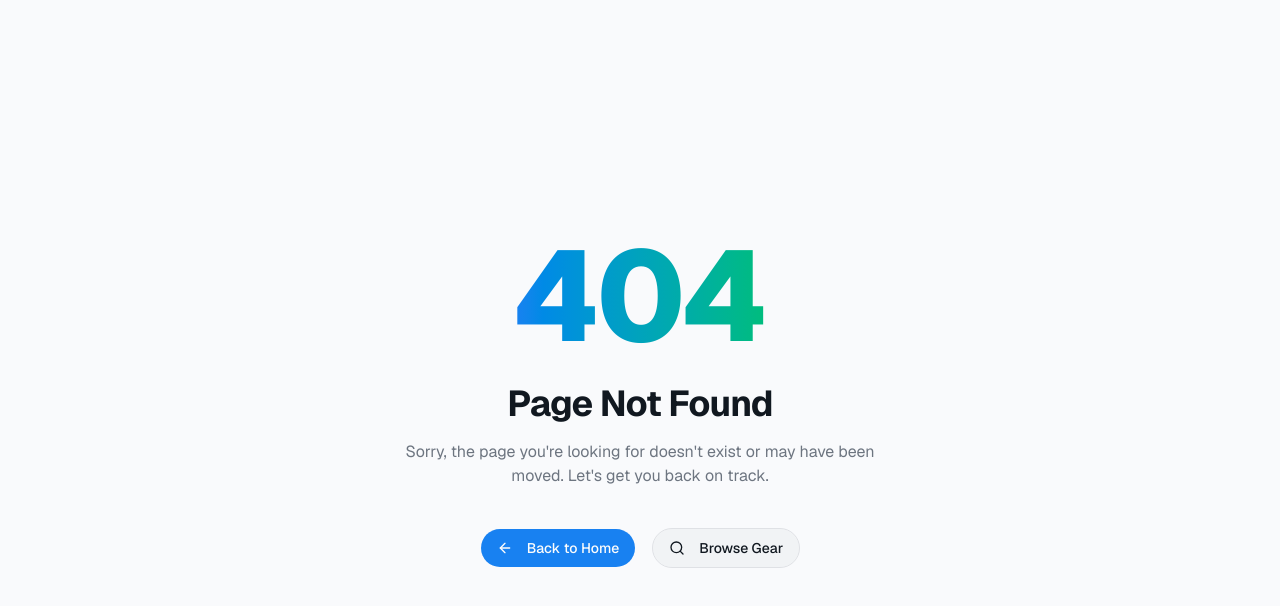
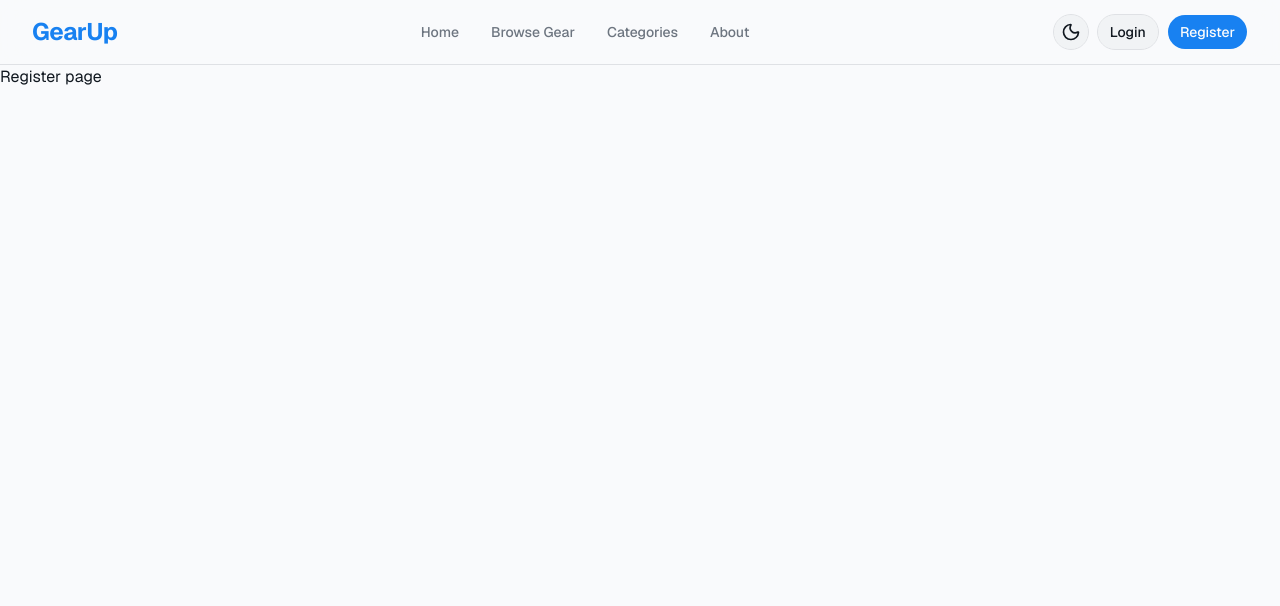
Before and after one commit to mdalamin0/GearUp-Frontend, a Next.js app: page /auth/register in a window 1280 px wide. Before the commit this address had no page. Shown: the top 606 px of the page. Built offline with nearby package versions, Linux system fonts and the light colour scheme.

Commit message:
feat: navbar added

```diff
--- /dev/null
+++ b/src/app/(publicGroup)/auth/login/page.tsx
@@ -0,0 +1,11 @@
+import React from 'react';
+
+const LoginPage = () => {
+  return (
+    <div>
+      login page
+    </div>
+  );
+};
+
+export default LoginPage;
--- /dev/null
+++ b/src/app/(publicGroup)/auth/register/page.tsx
@@ -0,0 +1,11 @@
+import React from 'react';
+
+const RegisterPage = () => {
+  return (
+    <div>
+      Register page
+    </div>
+  );
+};
+
+export default RegisterPage;
--- /dev/null
+++ b/src/app/(publicGroup)/gear/page.tsx
@@ -0,0 +1,11 @@
+import React from 'react';
+
+const GearPage = () => {
+  return (
+    <div>
+      Gear page
+    </div>
+  );
+};
+
+export default GearPage;
--- a/src/components/shared/navbar/Navbar.tsx
+++ b/src/components/shared/navbar/Navbar.tsx
@@ -113,12 +113,12 @@ const Navbar = () => {
               </DropdownMenu>
             ) : (
               <>
-                <Button variant="ghost" asChild>
-                  <Link href="/login">Login</Link>
+                <Button variant="outline" asChild>
+                  <Link href="/auth/login">Login</Link>
                 </Button>
 
                 <Button asChild>
-                  <Link href="/register">Register</Link>
+                  <Link href="/auth/register">Register</Link>
                 </Button>
               </>
             )}
@@ -176,13 +176,13 @@ const Navbar = () => {
                   ) : (
                     <div className="flex flex-col gap-2">
                       <Button asChild>
-                        <Link href="/login" onClick={() => setOpen(false)}>
+                        <Link href="/auth/login" onClick={() => setOpen(false)}>
                           Login
                         </Link>
                       </Button>
 
                       <Button variant="outline" asChild>
-                        <Link href="/register" onClick={() => setOpen(false)}>
+                        <Link href="/auth/register" onClick={() => setOpen(false)}>
                           Register
                         </Link>
                       </Button>
```
